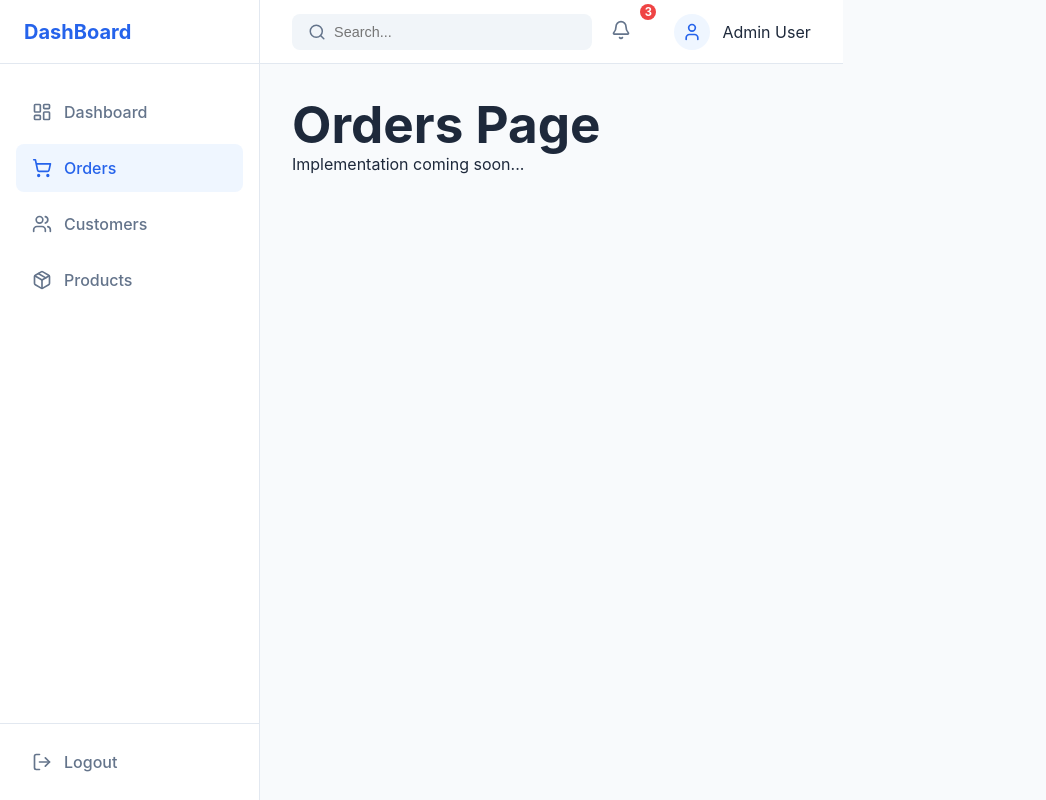
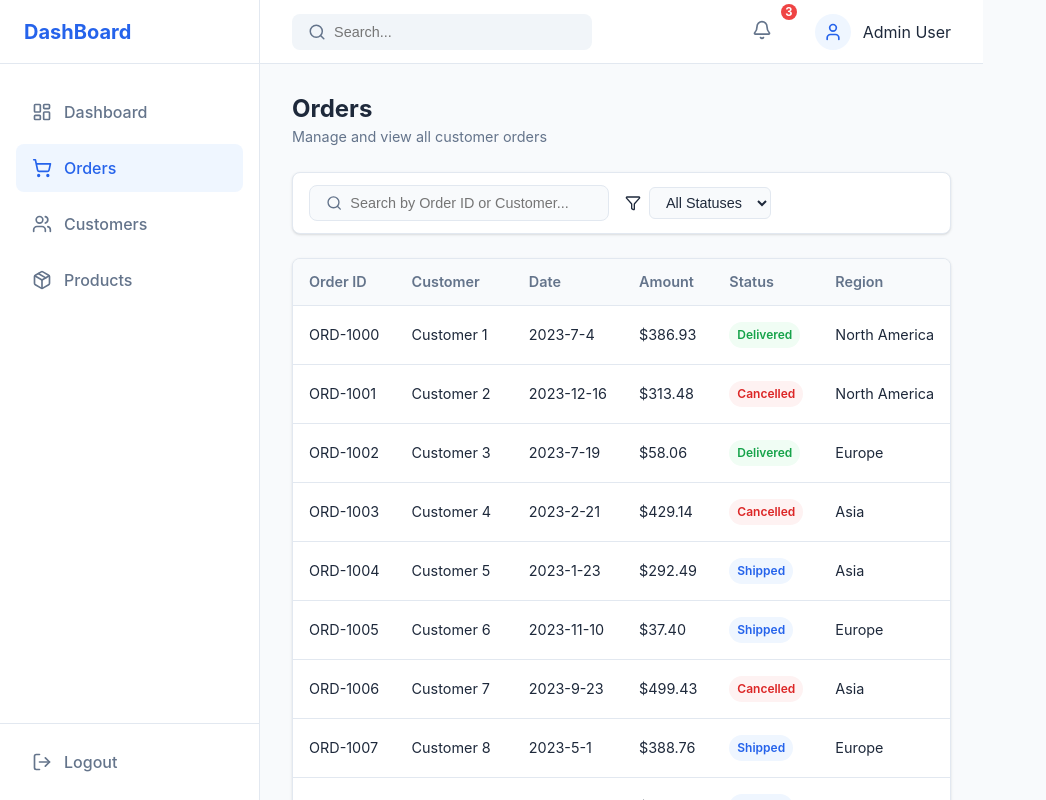
Before and after one commit to Archis009/React-Dashboard, a React (Vite) app: page /orders in a window 1280 px wide. Shown: the whole page, without its empty margins (0-1046 px from the left). Built offline with nearby package versions, Linux system fonts and the light colour scheme.

Commit message:
feat(orders): Implement Orders page with table, search, filtering and pagination

```diff
--- /dev/null
+++ b/src/components/Common/Table.jsx
@@ -0,0 +1,37 @@
+import React from 'react';
+import '../../styles/table.css';
+
+const Table = ({ columns, data, onRowClick }) => {
+  return (
+    <div className="table-container">
+      <table className="custom-table">
+        <thead>
+          <tr>
+            {columns.map((col, index) => (
+              <th key={index} style={{ width: col.width }}>{col.header}</th>
+            ))}
+          </tr>
+        </thead>
+        <tbody>
+          {data.length > 0 ? (
+            data.map((row, rowIndex) => (
+              <tr key={rowIndex} onClick={() => onRowClick && onRowClick(row)}>
+                {columns.map((col, colIndex) => (
+                  <td key={colIndex}>
+                    {col.render ? col.render(row) : row[col.accessor]}
+                  </td>
+                ))}
+              </tr>
+            ))
+          ) : (
+            <tr>
+              <td colSpan={columns.length} className="no-data">No data found</td>
+            </tr>
+          )}
+        </tbody>
+      </table>
+    </div>
+  );
+};
+
+export default Table;
--- a/src/pages/Orders.jsx
+++ b/src/pages/Orders.jsx
@@ -1,10 +1,140 @@
-import React from 'react';
+import React, { useState, useMemo } from 'react';
+import { MOCK_DATA } from '../data/mockData';
+import Table from '../components/Common/Table';
+import { Search, ChevronLeft, ChevronRight, Filter } from 'lucide-react';
+import '../styles/dashboard.css';
+import '../styles/table.css';
 
 const Orders = () => {
+  const [searchTerm, setSearchTerm] = useState('');
+  const [statusFilter, setStatusFilter] = useState('All');
+  const [currentPage, setCurrentPage] = useState(1);
+  const itemsPerPage = 10;
+
+  const { orders } = MOCK_DATA;
+
+  // Filter Logic
+  const filteredOrders = useMemo(() => {
+    return orders.filter(order => {
+      const matchesSearch =
+        order.customer.toLowerCase().includes(searchTerm.toLowerCase()) ||
+        order.id.toLowerCase().includes(searchTerm.toLowerCase());
+
+      const matchesStatus = statusFilter === 'All' || order.status === statusFilter;
+
+      return matchesSearch && matchesStatus;
+    });
+  }, [orders, searchTerm, statusFilter]);
+
+  // Pagination Logic
+  const totalPages = Math.ceil(filteredOrders.length / itemsPerPage);
+  const paginatedOrders = useMemo(() => {
+    const start = (currentPage - 1) * itemsPerPage;
+    return filteredOrders.slice(start, start + itemsPerPage);
+  }, [filteredOrders, currentPage]);
+
+  const handlePageChange = (newPage) => {
+    if (newPage >= 1 && newPage <= totalPages) {
+      setCurrentPage(newPage);
+    }
+  };
+
+  // Columns Configuration
+  const columns = [
+    { header: 'Order ID', accessor: 'id' },
+    { header: 'Customer', accessor: 'customer' },
+    { header: 'Date', accessor: 'date' },
+    {
+      header: 'Amount',
+      accessor: 'amount',
+      render: (row) => `$${row.amount}`
+    },
+    {
+      header: 'Status',
+      accessor: 'status',
+      render: (row) => (
+        <span className={`status-badge ${row.status.toLowerCase()}`}>
+          {row.status}
+        </span>
+      )
+    },
+    { header: 'Region', accessor: 'region' },
+  ];
+
   return (
-    <div>
-      <h1>Orders Page</h1>
-      <p>Implementation coming soon...</p>
+    <div className="dashboard-container">
+      <div className="dashboard-header">
+        <div className="dashboard-title">
+          <h1>Orders</h1>
+          <p>Manage and view all customer orders</p>
+        </div>
+      </div>
+
+      {/* Toolbar */}
+      <div className="filter-panel" style={{ justifyContent: 'space-between' }}>
+        <div style={{ display: 'flex', gap: '16px', flex: 1 }}>
+          <div className="search-bar" style={{ width: '300px', backgroundColor: '#f8fafc', border: '1px solid #e2e8f0' }}>
+            <Search size={18} className="search-icon" />
+            <input
+              type="text"
+              placeholder="Search by Order ID or Customer..."
+              value={searchTerm}
+              onChange={(e) => setSearchTerm(e.target.value)}
+            />
+          </div>
+
+          <div className="filter-group">
+            <Filter size={16} />
+            <select
+              value={statusFilter}
+              onChange={(e) => setStatusFilter(e.target.value)}
+            >
+              <option value="All">All Statuses</option>
+              <option value="Pending">Pending</option>
+              <option value="Shipped">Shipped</option>
+              <option value="Delivered">Delivered</option>
+              <option value="Cancelled">Cancelled</option>
+            </select>
+          </div>
+        </div>
+      </div>
+
+      {/* Table Section */}
+      <Table columns={columns} data={paginatedOrders} />
+
+      {/* Pagination */}
+      <div className="pagination">
+        <span className="pagination-info">
+          Showing {((currentPage - 1) * itemsPerPage) + 1} to {Math.min(currentPage * itemsPerPage, filteredOrders.length)} of {filteredOrders.length} entries
+        </span>
+        <div className="pagination-controls">
+          <button
+            className="pagination-btn"
+            disabled={currentPage === 1}
+            onClick={() => handlePageChange(currentPage - 1)}
+          >
+            <ChevronLeft size={16} />
+            Prev
+          </button>
+          {Array.from({ length: totalPages }, (_, i) => i + 1).map(page => (
+            <button
+              key={page}
+              className={`pagination-btn ${currentPage === page ? 'active' : ''}`}
+              onClick={() => handlePageChange(page)}
+            >
+              {page}
+            </button>
+          ))}
+          <button
+            className="pagination-btn"
+            disabled={currentPage === totalPages}
+            onClick={() => handlePageChange(currentPage + 1)}
+          >
+             Next
+            <ChevronRight size={16} />
+          </button>
+        </div>
+      </div>
     </div>
   );
 };
--- /dev/null
+++ b/src/styles/table.css
@@ -0,0 +1,108 @@
+/* Table Styles */
+.table-container {
+  overflow-x: auto;
+  border: 1px solid var(--border-color);
+  border-radius: 8px;
+  background-color: var(--white);
+  box-shadow: var(--shadow-sm);
+}
+
+.custom-table {
+  width: 100%;
+  border-collapse: collapse;
+  font-size: 0.9rem;
+}
+
+.custom-table th {
+  background-color: #f8fafc;
+  color: var(--muted-text);
+  font-weight: 600;
+  text-align: left;
+  padding: 12px 16px;
+  border-bottom: 1px solid var(--border-color);
+}
+
+.custom-table td {
+  padding: 16px;
+  border-bottom: 1px solid var(--border-color);
+  color: var(--text-color);
+}
+
+.custom-table tr:last-child td {
+  border-bottom: none;
+}
+
+.custom-table tr:hover td {
+  background-color: #f8fafc;
+}
+
+.no-data {
+  text-align: center;
+  padding: 32px;
+  color: var(--muted-text);
+}
+
+/* Status Badges */
+.status-badge {
+  padding: 4px 8px;
+  border-radius: 999px;
+  font-size: 0.75rem;
+  font-weight: 600;
+  text-transform: capitalize;
+  display: inline-block;
+}
+
+.status-badge.pending { background-color: #fff7ed; color: #ea580c; }
+.status-badge.shipped { background-color: #eff6ff; color: #2563eb; }
+.status-badge.delivered { background-color: #f0fdf4; color: #16a34a; }
+.status-badge.cancelled { background-color: #fef2f2; color: #dc2626; }
+
+/* Pagination */
+.pagination {
+  display: flex;
+  justify-content: space-between;
+  align-items: center;
+  margin-top: 16px;
+  padding: 0 4px;
+}
+
+.pagination-info {
+  font-size: 0.85rem;
+  color: var(--muted-text);
+}
+
+.pagination-controls {
+  display: flex;
+  gap: 8px;
+}
+
+.pagination-btn {
+  padding: 6px 12px;
+  border: 1px solid var(--border-color);
+  background-color: var(--white);
+  border-radius: 6px;
+  cursor: pointer;
+  font-size: 0.85rem;
+  color: var(--text-color);
+  transition: all 0.2s;
+  display: flex;
+  align-items: center;
+  justify-content: center;
+}
+
+.pagination-btn:hover:not(:disabled) {
+  background-color: #f1f5f9;
+  border-color: #cbd5e1;
+}
+
+.pagination-btn:disabled {
+  opacity: 0.5;
+  cursor: not-allowed;
+  background-color: #f8fafc;
+}
+
+.pagination-btn.active {
+  background-color: var(--primary-color);
+  color: white;
+  border-color: var(--primary-color);
+}
```
